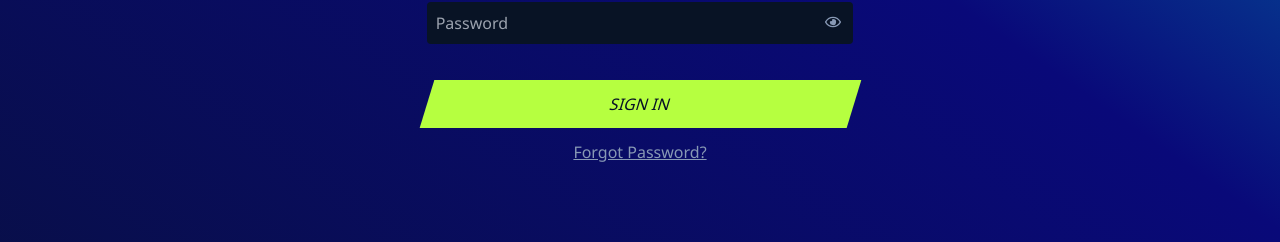
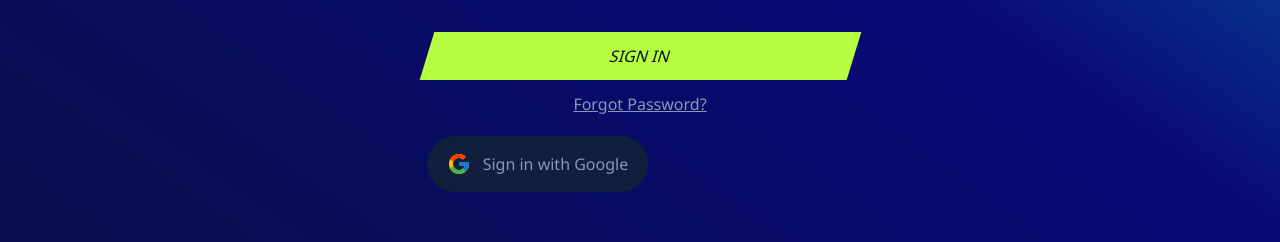
Before and after one commit to Evrige/tournament-frontend, a Next.js app: page /en/login in a window 1280 px wide. Shown: the part 422-664 px from the top of the page. Built offline with nearby package versions, Linux system fonts and the light colour scheme; no server answers.

Commit message:
ADD: google auth

```diff
--- a/next.config.mjs
+++ b/next.config.mjs
@@ -11,6 +11,12 @@ const nextConfig = {
 				hostname: 'localhost',
 				port: '5000',
 				pathname: '/uploads/**',
+			},
+			{
+				protocol: 'https',
+				hostname: 'lh3.googleusercontent.com',
+				port: '',
+				pathname: '/**',
 			},
 			{
 				protocol: 'http',
--- a/src/app/(routes)/[locale]/(auth)/login/page.tsx
+++ b/src/app/(routes)/[locale]/(auth)/login/page.tsx
@@ -12,6 +12,7 @@ import useLogin from '@/app/hooks/useLogin'
 import { ILoginForm } from '@/app/types/form.interface'
 import { redirect, useRouter } from 'next/navigation'
 import * as bcrypt from 'bcryptjs'
+import GoogleButton from '@/app/components/UI/GoogleButton'
 
 const Page: NextPage = () => {
 	const dic = useTranslations()
@@ -33,13 +34,9 @@ const Page: NextPage = () => {
 	const handleSubmit =  async (values: ILoginForm,
 															 { setSubmitting }: { setSubmitting: (isSubmitting: boolean) => void }) => {
 		const salt = await bcrypt.genSalt(5);
-		const hashedPassword = await bcrypt.hash(values.password, salt)
-		console.log(hashedPassword)
+
 		// @ts-ignore
-		const result = await login.mutateAsync({
-			...values,
-			password: hashedPassword
-		}, {
+		const result = await login.mutateAsync(values, {
 			onSuccess: () => {
 				setSubmitting(false);
 				redirect("/")
@@ -61,6 +58,9 @@ const Page: NextPage = () => {
 					<PasswordInput labelText={dic('Auth.password')} placeholder={dic('Auth.password')} name="password" />
 					<AuthButton title={dic('Auth.signIn')} />
 					<p className="text-center mt-3 underline">{dic('Auth.forgotPassword')}</p>
+					<div className="my-5">
+						<GoogleButton />
+					</div>
 				</Form>
 			</Formik>
 		</div>
--- a/src/app/(routes)/[locale]/(main)/page.tsx
+++ b/src/app/(routes)/[locale]/(main)/page.tsx
@@ -1,6 +1,8 @@
 'use client'
 import { useLocale, useTranslations } from 'next-intl'
 import Tournaments from '@/app/components/Tournaments'
+import instance from '@/app/api/api.interseptor'
+import { FcGoogle } from 'react-icons/fc'
 
 export default function Home() {
 	const dic = useTranslations()
@@ -9,9 +11,12 @@ export default function Home() {
 
 	// const { theme, setTheme } = useTheme()
 	// const queryClient = useQueryClient();
-
+	const handleGoogle = async () => {
+		window.location.href = "http://localhost:5000/api/auth/google"
+	}
 	return (
 		<div className="pb-5">
+
 			<Tournaments />
 		</div>
 	)
--- /dev/null
+++ b/src/app/components/UI/GoogleButton.tsx
@@ -0,0 +1,14 @@
+import React from 'react'
+import { FcGoogle } from 'react-icons/fc'
+
+const GoogleButton = () => {
+	const handleGoogle = async () => {
+		window.location.href = `${process.env.NEXT_PUBLIC_SERVER_URL}${process.env.NEXT_PUBLIC_AUTH_GOOGLE_URL}`
+	}
+	return (
+		<button className="flex gap-3 justify-center items-center px-5 py-4 bg-bgPrimary rounded-full hover:text-accentText"
+						onClick={handleGoogle}><FcGoogle className="text-2xl" />Sign in with Google</button>
+	)
+}
+
+export default GoogleButton
--- a/src/app/components/UI/TeamUserLogo.tsx
+++ b/src/app/components/UI/TeamUserLogo.tsx
@@ -6,7 +6,7 @@ const TeamUserLogo = ({url, alt, size}: {url: string, alt: string, size?: string
 	if (url === "") return <div></div>
 	return (
 		<div className={`${size ? `w-${size} h-${size}` : "w-10 h-10"} rounded-full overflow-hidden flex items-center justify-center`}>
-			{url ? 	<Image src={getImageUrl(url)}
+			{url ? 	<Image src={url.startsWith('http') ? url : getImageUrl(url)}
 										 width={200} height={200}
 										 className="w-full h-full object-cover"
 										 alt={alt} /> : ""}
--- a/src/app/components/UserMenu.tsx
+++ b/src/app/components/UserMenu.tsx
@@ -76,7 +76,7 @@ const UserMenu = () => {
 				</ul>
 			</div>
 			<div className="flex items-center gap-2">
-				<TeamUserLogo url={user?.avatar || ''} alt={dic('Menu.User.avatar')} />
+				<TeamUserLogo url={user?.avatar || ''} size="[60px]" alt={dic('Menu.User.avatar')} />
 				<p className="text-[18px] hover:text-accentText cursor-pointer">{user?.nickname}</p>
 				<IoLogOutOutline className="text-2xl cursor-pointer" onClick={() => {
 					logout.mutate()
```
